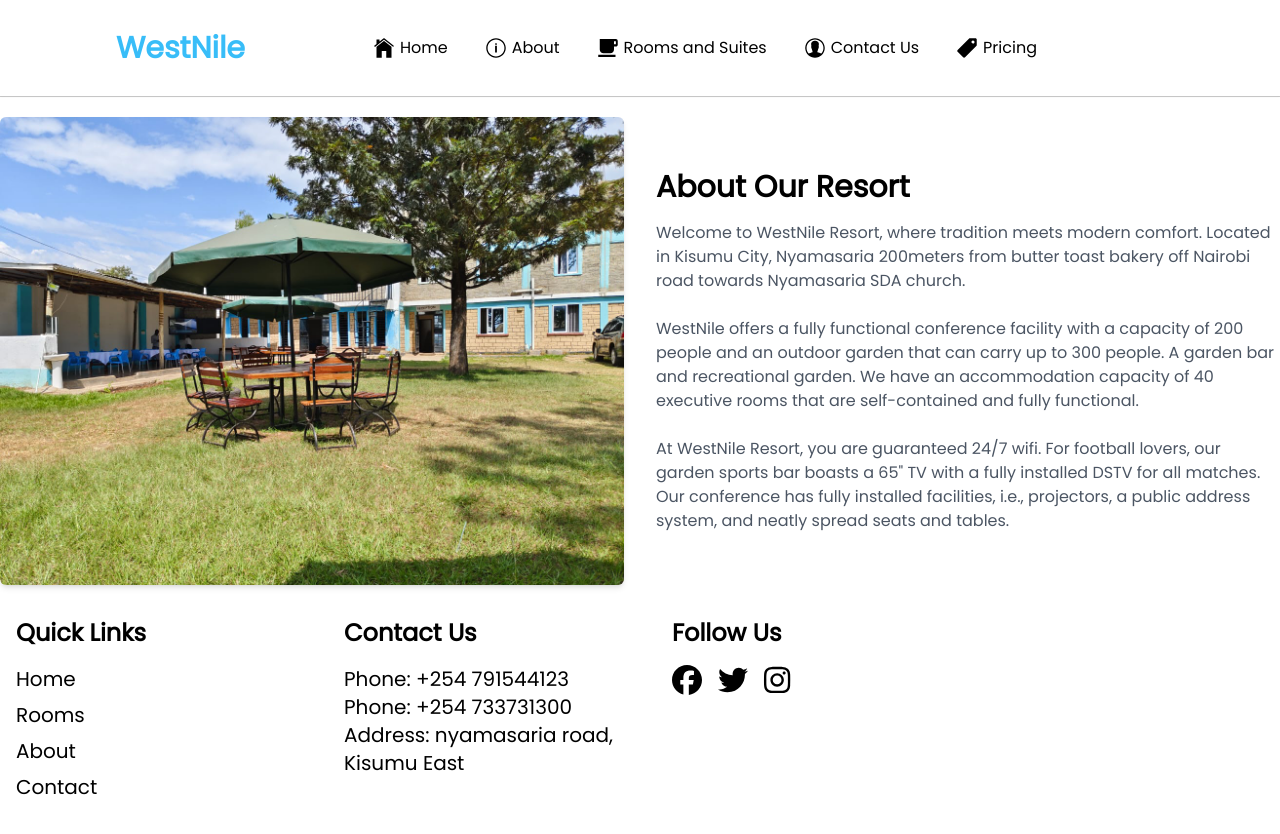
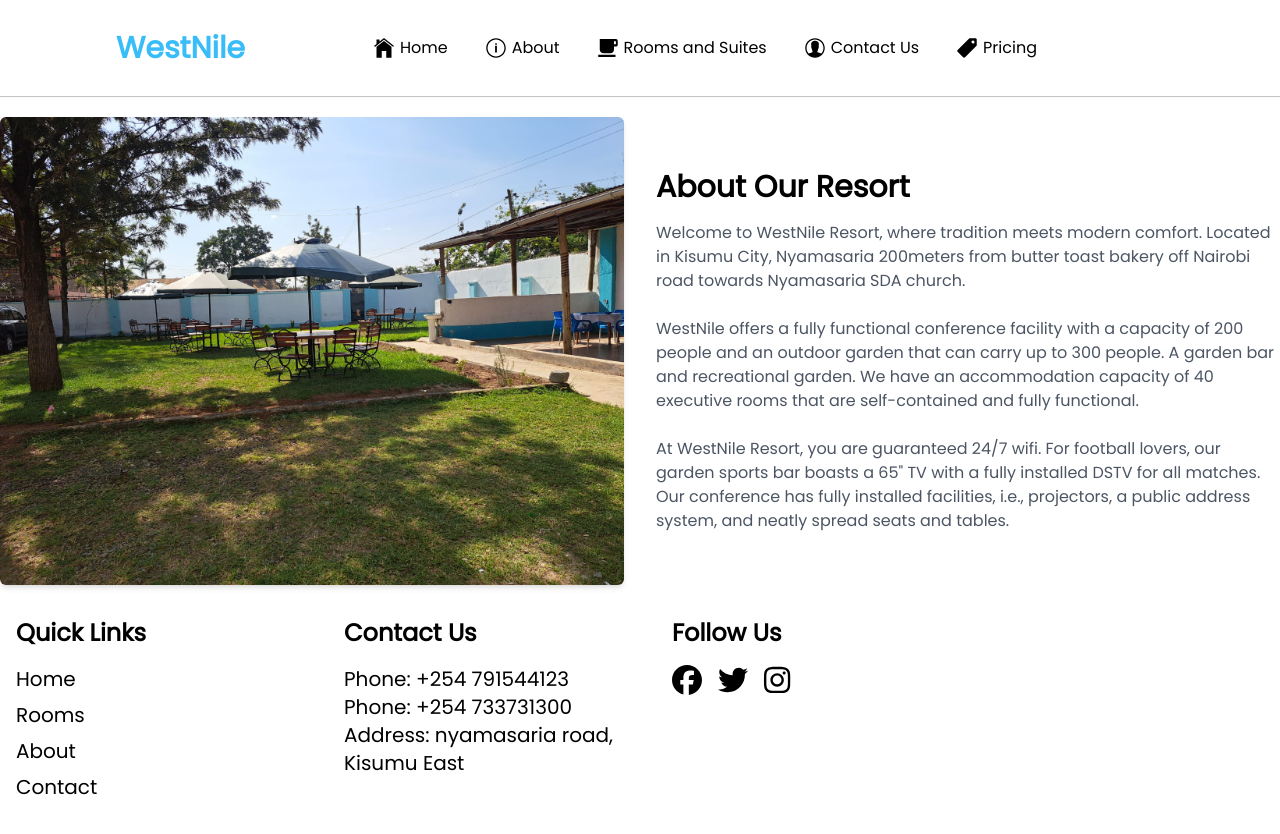
Before and after one commit to alvinkenyagah/weniresort.com-, a React (Vite) app: page /about in a window 1280 px wide. Shown: the top 834 px of the page. Built offline with nearby package versions, Linux system fonts and the light colour scheme.

Commit message:
update about page img

```diff
--- a/src/components/about/Aboutpage.jsx
+++ b/src/components/about/Aboutpage.jsx
@@ -1,7 +1,7 @@
 // AboutUsSection.js
 import React from 'react';
 import './About.css'
-import {t1} from './index'
+import {a1} from '../../pages/index'
 import { FontAwesomeIcon } from '@fortawesome/react-fontawesome';
 import { faFacebook, faTwitter, faInstagram } from '@fortawesome/free-brands-svg-icons';
 import { Link } from "react-router-dom";
@@ -46,7 +46,7 @@
           {/* Image */}
         <div className="md:order-first">
             <img
-              src={t1} // Replace with your actual image URL
+              src={a1} // Replace with your actual image URL
               alt="Westnile resort"
               className="w-full h-auto rounded-md shadow-md max-w-full"
             />
```
